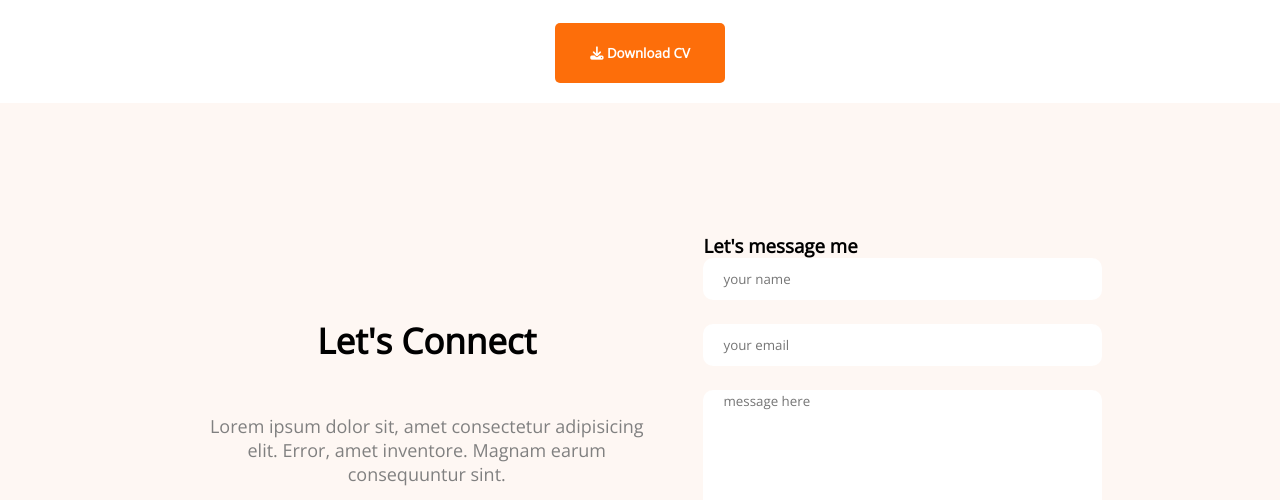
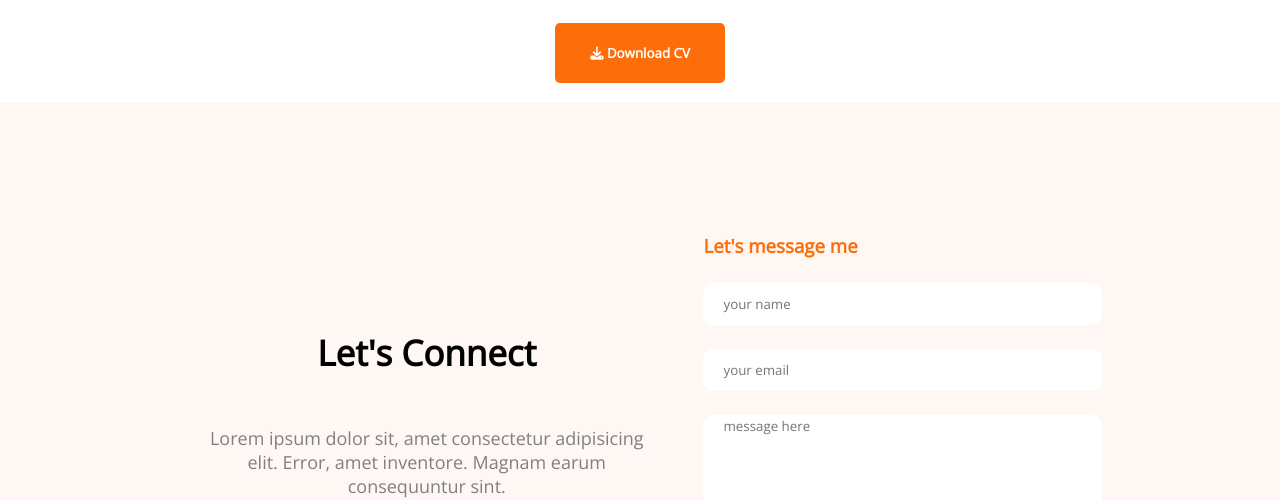
Before and after one commit to merndeveloperdhk/assignment1, a plain HTML site: page index.html in a window 1280 px wide. Shown: the part 2347-2847 px from the top of the page. Drawn offline with nearby package versions, Linux system fonts and the light colour scheme.

Commit message:
right title

```diff
--- a/Css/style.css
+++ b/Css/style.css
@@ -212,6 +212,10 @@ main{
     padding-left: 20px;
 
 }
+.right-title{
+    margin-bottom: 25px;
+    color: #FD6E0A;
+}
 .contact a{
     text-decoration: none;
 }
--- a/index.html
+++ b/index.html
@@ -171,7 +171,7 @@
             </a>
         </div>
         <div class="right-contact">
-            <h3 class="title">Let's message me</h3>
+            <h3 class="right-title">Let's message me</h3>
             <form action="">
                 <input class="contact-input" type="text" name="" id="" placeholder="your name">
                 <input class="contact-input" type="email" name="" id="" placeholder="your email">
```
